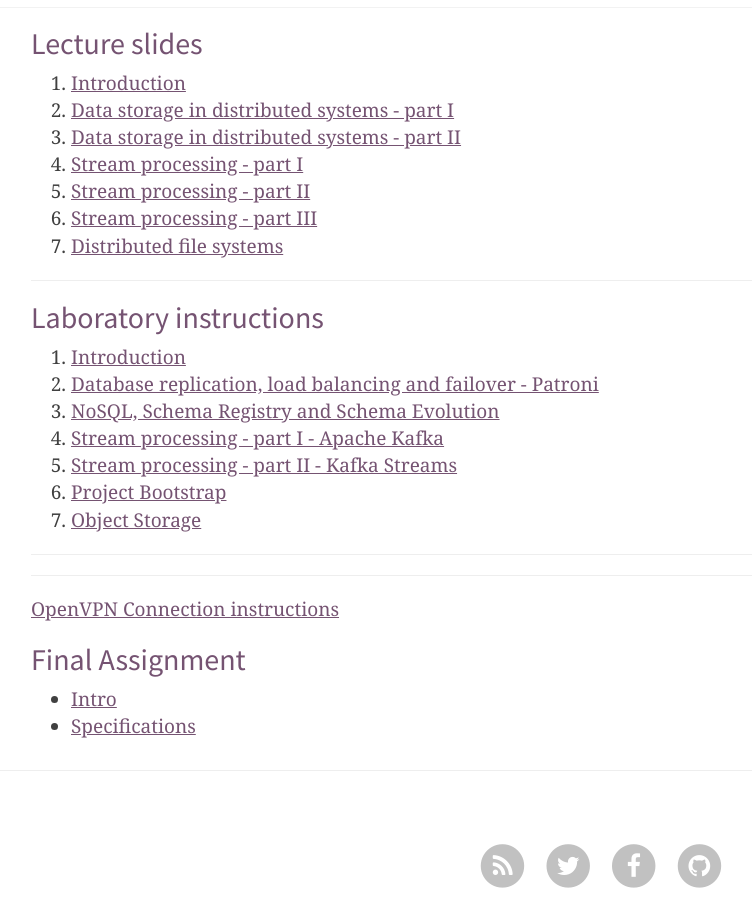
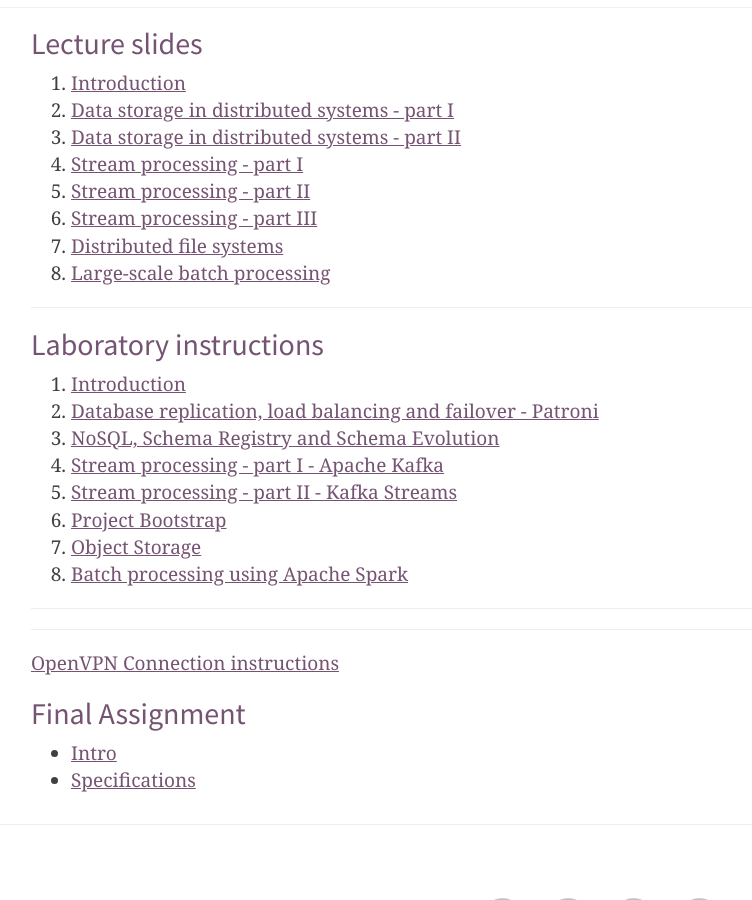
Before and after one commit to RTBHOUSE/mimuw-blog2024L, a Jekyll site: the page built from index.html, in a window 1280 px wide and 900 px high, scrolled down 795 px. Shown: the whole window, without its empty margins (39-791 px from the left). Built offline with Jekyll 4.4.1, drawn with Linux system fonts in a browser that asks for light colours; nearby versions of some CDN libraries; the list of posts is cut into pages by our own code.

Commit message:
Large-scale batch processing

```diff
--- a/index.html
+++ b/index.html
@@ -35,6 +35,8 @@
 		<li><a href="/slides/5.pdf">Stream processing - part II</a></li>
 		<li><a href="/slides/6.pdf">Stream processing - part III</a></li>
 		<li><a href="/slides/7.pdf">Distributed file systems</a></li>
+		<li><a href="/slides/8.pdf">Large-scale batch processing</a></li>
+
 
 	</ol>
 </div>
@@ -66,6 +68,9 @@
 		</li>
 		<li>
 			<a href="https://github.com/RTBHOUSE/mimuw-lab2024L/tree/main/lab07">Object Storage</a>
+		</li>
+		<li>
+			<a href="https://github.com/RTBHOUSE/mimuw-lab2024L/tree/main/lab08">Batch processing using Apache Spark</a>
 		</li>
 
 
```
Also changed, not shown: 1 other file.
